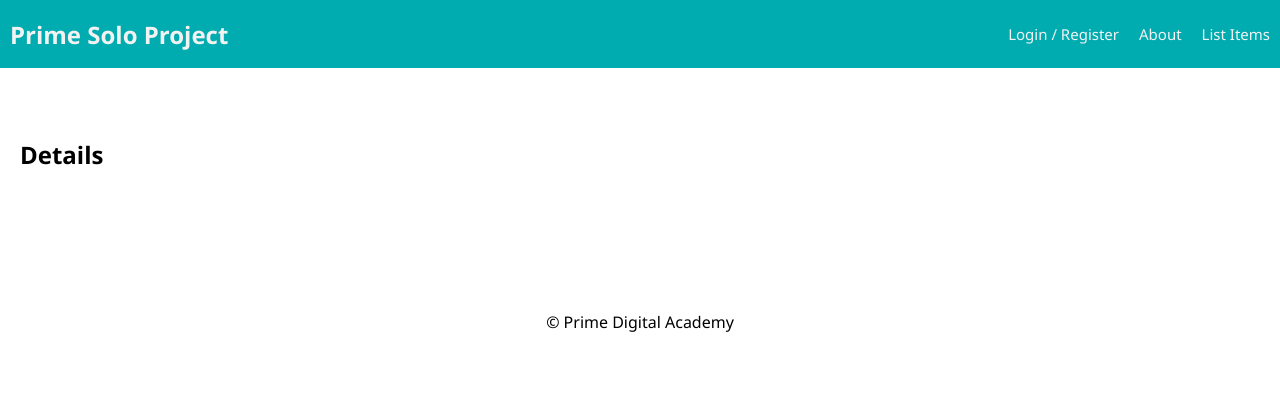
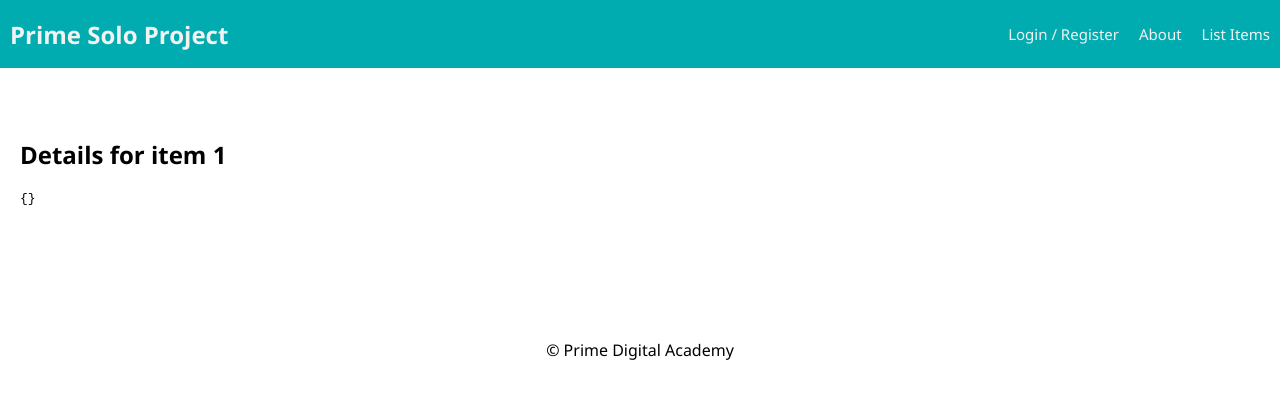
Before and after one commit to BurnerWah/star-db-project, a React (Vite) app: page /details/1 in a window 1280 px wide. Shown: the top 398 px of the page. Built offline with nearby package versions, Linux system fonts and the light colour scheme; no server answers.

Commit message:
Made Details page show JSON info about an item
I will make this look good later

```diff
--- a/src/pages/Details/index.tsx
+++ b/src/pages/Details/index.tsx
@@ -1,7 +1,23 @@
+import { useEffect } from 'react'
+import { useParams } from 'react-router-dom'
+import { useAppDispatch, useAppSelector } from '../../hooks/redux'
+
 export default function Details() {
+  const { id } = useParams()
+  const dispatch = useAppDispatch()
+  const itemDetails = useAppSelector((state) => state.itemDetails)
+
+  useEffect(() => {
+    if (id) {
+      dispatch({ type: 'itemDetails/fetch', payload: id })
+    }
+  }, [dispatch, id])
+
   return (
     <div className="container">
-      <h2>Details</h2>
+      <h2>Details for item {id}</h2>
+      {/* I don't wanna format this right now, I just want to validate that it works */}
+      <pre>{JSON.stringify(itemDetails, null, 2)}</pre>
     </div>
   )
 }
--- a/types/actions.ts
+++ b/types/actions.ts
@@ -57,7 +57,7 @@ export type FetchUserSaga = Action<'FETCH_USER'>
 export type FetchListItemsSaga = Action<'LIST_ITEMS::FETCH'>
 
 export interface FetchItemDetailsSaga extends Action<'itemDetails/fetch'> {
-  payload: number
+  payload: number | string
 }
 
 export type SagaActions =
```
